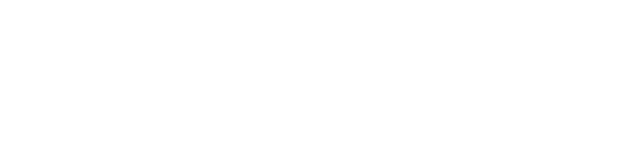
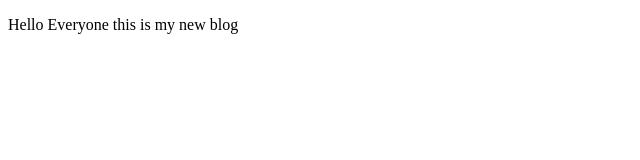
Before and after one commit to Bernst4315/localtestupload, a plain HTML site: page index.html in a window 1280 px wide. Shown: the whole page, without its empty margins (0-640 px from the left). Drawn offline with Linux system fonts and the light colour scheme.

Commit message:
Added text to html file

```diff
--- a/index.html
+++ b/index.html
@@ -6,6 +6,6 @@
     <title>Document</title>
 </head>
 <body>
-
+    <p>Hello Everyone this is my new blog</p>
 </body>
 </html>
```
